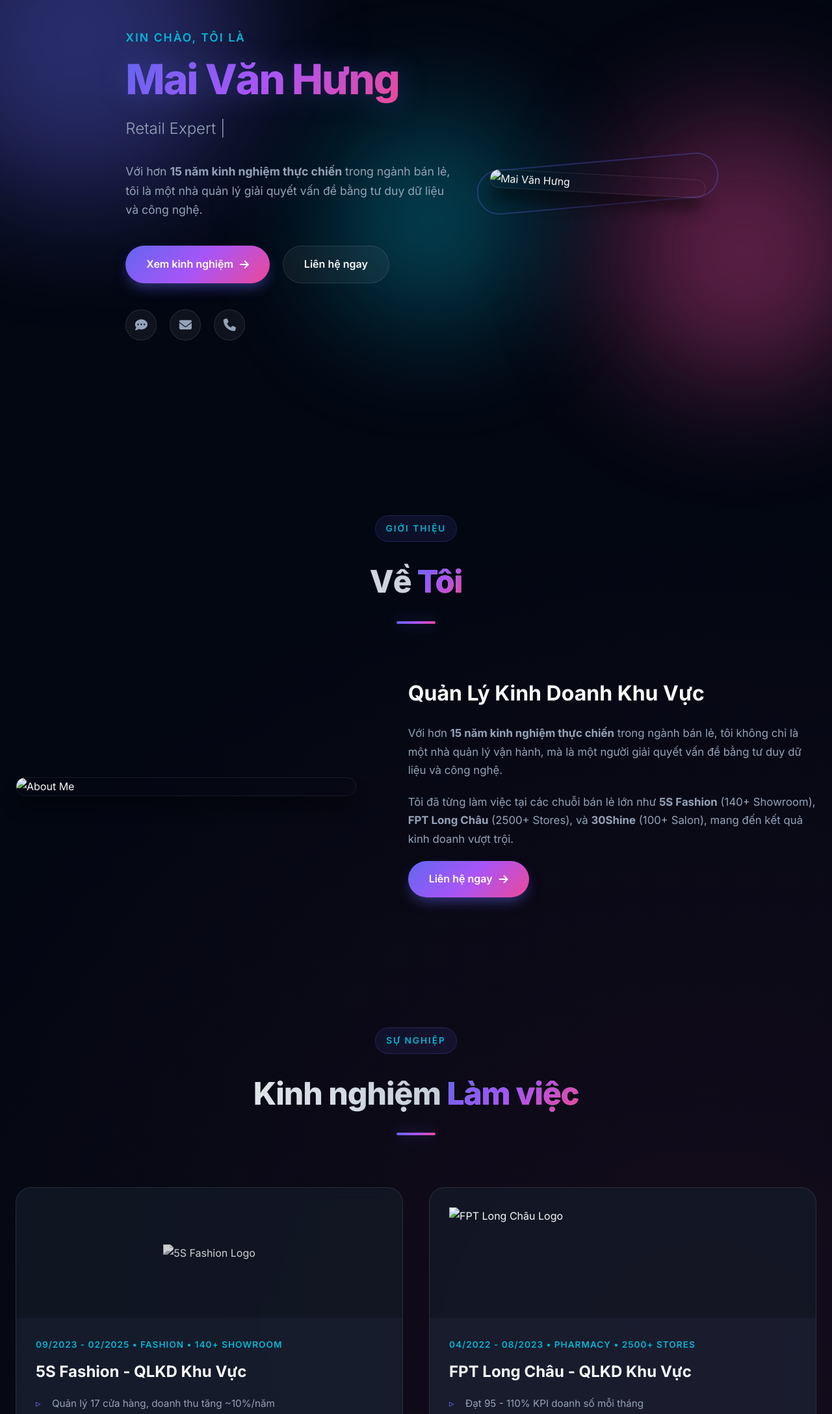
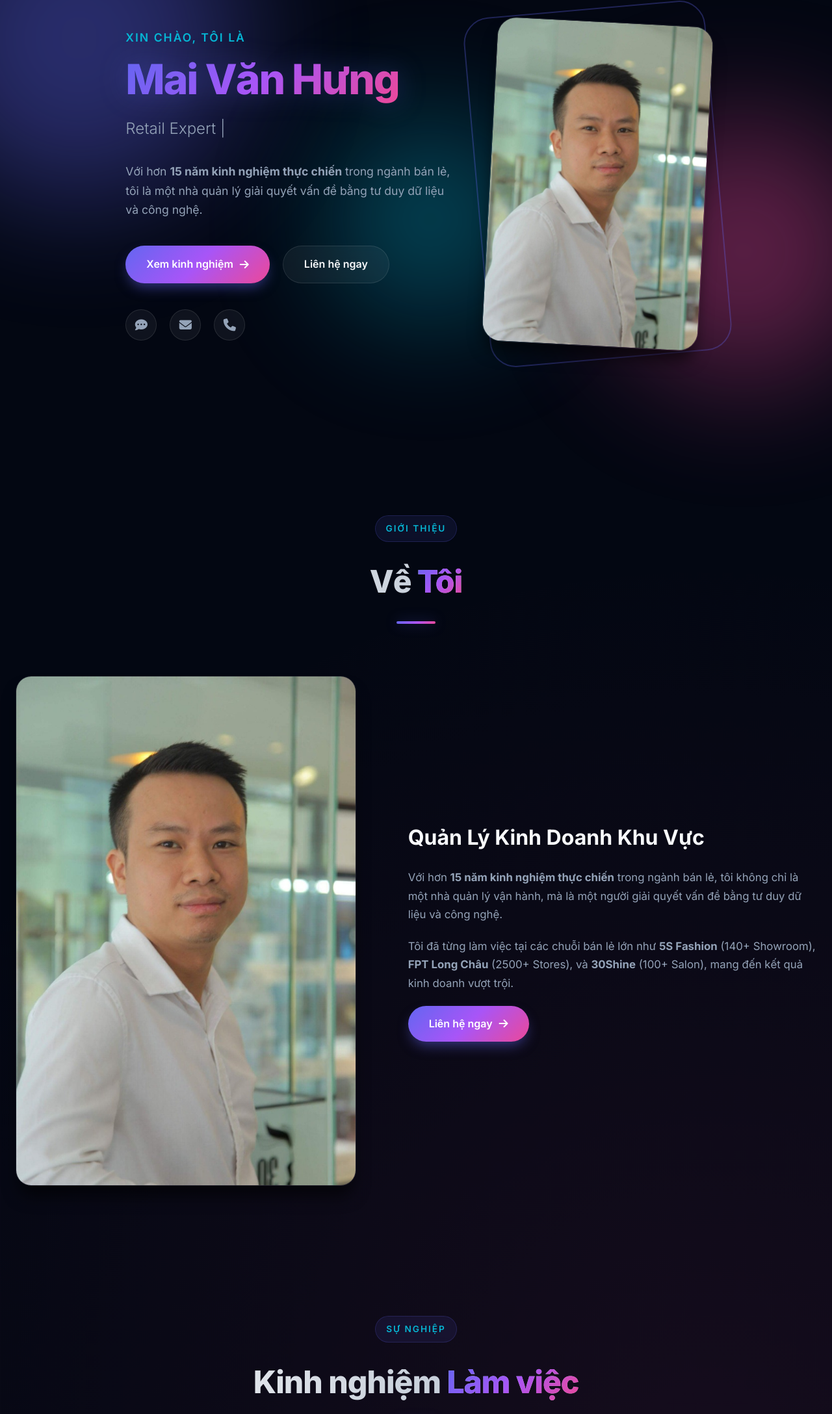
Before and after one commit to maihung89/portfoliomaihung-2025, a plain HTML site: page index.html in a window 1280 px wide. Shown: the part 107-2283 px from the top of the page at 65% size. Drawn offline with Linux system fonts and the light colour scheme.

Commit message:
Fix image paths: update assets references to portfolio/assets

```diff
--- a/index.html
+++ b/index.html
@@ -77,7 +77,7 @@
             <div class="hero-image">
                 <div class="image-wrapper">
                     <div class="image-border"></div>
-                    <img src="assets/profile.jpg" alt="Mai Văn Hưng" class="profile-img">
+                    <img src="portfolio/assets/profile.jpg" alt="Mai Văn Hưng" class="profile-img">
                     <div class="image-decoration dec-1"></div>
                     <div class="image-decoration dec-2"></div>
                 </div>
@@ -96,7 +96,7 @@
             <div class="about-content">
                 <div class="about-image">
                     <div class="about-img-wrapper">
-                        <img src="assets/profile.jpg" alt="About Me">
+                        <img src="portfolio/assets/profile.jpg" alt="About Me">
                     </div>
                 </div>
                 <div class="about-text">
@@ -132,7 +132,7 @@
                 <!-- 5S Fashion -->
                 <div class="project-card">
                     <div class="project-image">
-                        <img src="assets/logo-5sfashion.png" alt="5S Fashion Logo" class="company-logo logo-original">
+                        <img src="portfolio/assets/logo-5sfashion.png" alt="5S Fashion Logo" class="company-logo logo-original">
                     </div>
                     <div class="project-info">
                         <span class="project-category">09/2023 - 02/2025 • Fashion • 140+ Showroom</span>
@@ -151,7 +151,7 @@
                 <!-- FPT Long Châu -->
                 <div class="project-card">
                     <div class="project-image">
-                        <img src="assets/logo-longchau.png" alt="FPT Long Châu Logo"
+                        <img src="portfolio/assets/logo-longchau.png" alt="FPT Long Châu Logo"
                             class="company-logo-full logo-longchau">
                     </div>
                     <div class="project-info">
@@ -171,7 +171,7 @@
                 <!-- 30Shine -->
                 <div class="project-card">
                     <div class="project-image">
-                        <img src="assets/logo-30shine.png" alt="30Shine Logo" class="company-logo-full logo-30shine">
+                        <img src="portfolio/assets/logo-30shine.png" alt="30Shine Logo" class="company-logo-full logo-30shine">
                     </div>
                     <div class="project-info">
                         <span class="project-category">05/2015 - 03/2022 • Beauty • 100+ Salon</span>
@@ -189,7 +189,7 @@
                 <!-- Linh Trung Tín -->
                 <div class="project-card">
                     <div class="project-image">
-                        <img src="assets/logo-ltt.png" alt="Linh Trung Tín Logo" class="company-logo-full logo-ltt">
+                        <img src="portfolio/assets/logo-ltt.png" alt="Linh Trung Tín Logo" class="company-logo-full logo-ltt">
                     </div>
                     <div class="project-info">
                         <span class="project-category">09/2010 - 04/2015 • Retail</span>
@@ -462,4 +462,5 @@
     <script src="script.js"></script>
 </body>
 
+
 </html>
```
